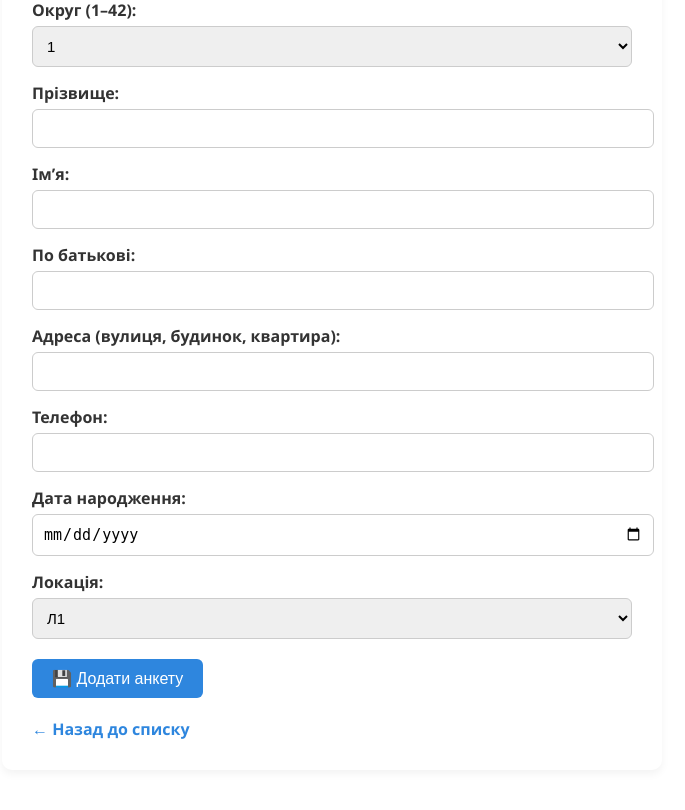
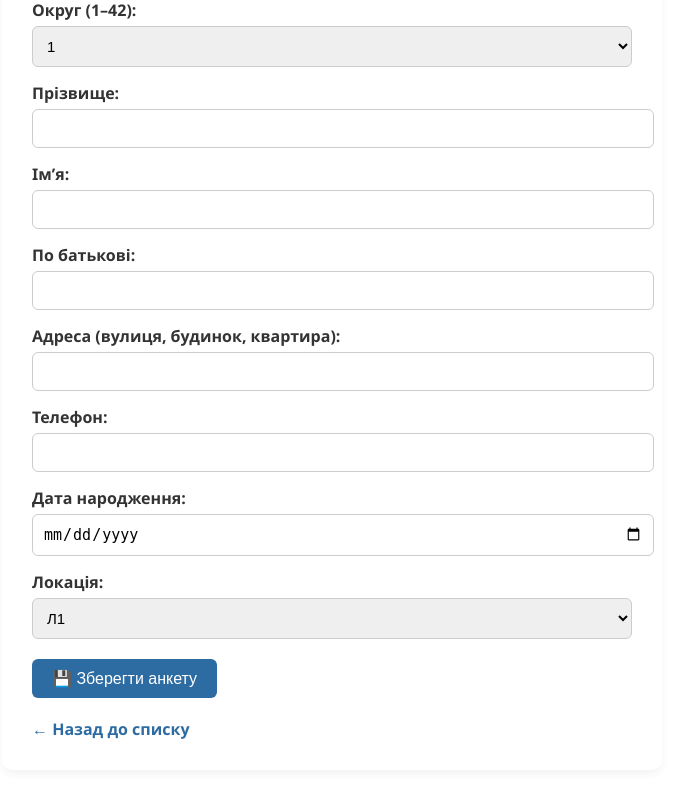
Before and after one commit to Aliina-ai/flask-form, a Flask app: page /add_small in a window 1280 px wide. Shown: the part 149-959 px from the top of the page, without its empty margins (308-993 px from the left). Run offline with Flask 3, Linux system fonts and the light colour scheme; the visitor is signed in with stand-in values (Sample User, id 1).

Commit message:
Update add_small.html

```diff
--- a/templates/add_small.html
+++ b/templates/add_small.html
@@ -22,14 +22,14 @@
             border: 1px solid #ccc; border-radius: 6px; font-size: 15px;
         }
         button {
-            background-color: #2e86de; color: white; border: none;
+            background-color: #2d6ca2; color: white; border: none;
             padding: 10px 20px; margin-top: 20px;
             border-radius: 6px; font-size: 16px; cursor: pointer;
         }
         button:hover { background-color: #1b4f72; }
         .back-link {
             display: inline-block; margin-top: 20px;
-            text-decoration: none; font-weight: bold; color: #2e86de;
+            text-decoration: none; font-weight: bold; color: #2d6ca2;
         }
     </style>
 </head>
@@ -71,7 +71,7 @@
         {% endfor %}
     </select>
 
-    <button type="submit">💾 Додати анкету</button><br>
+    <button type="submit">💾 Зберегти анкету</button><br>
     <a href="{{ url_for('small_list') }}" class="back-link">← Назад до списку</a>
 
 </form>
```
